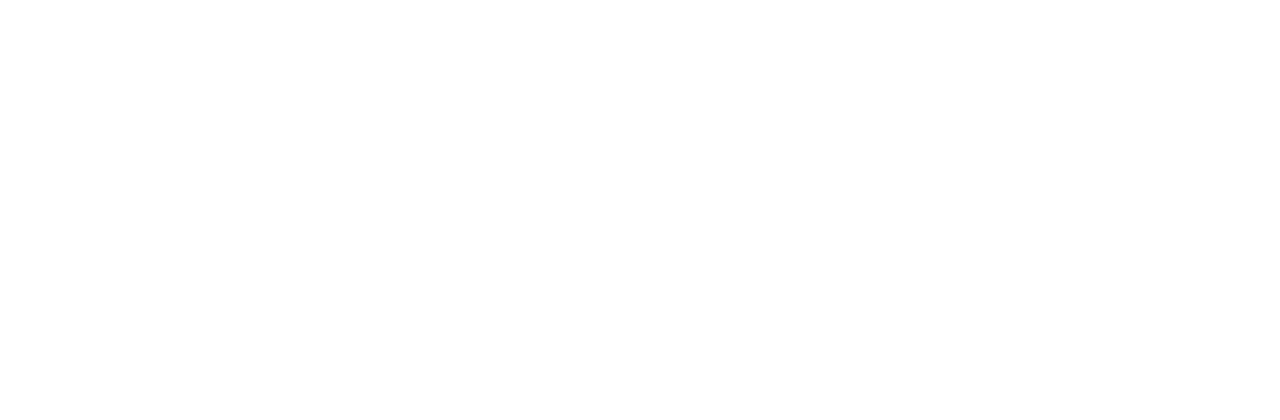
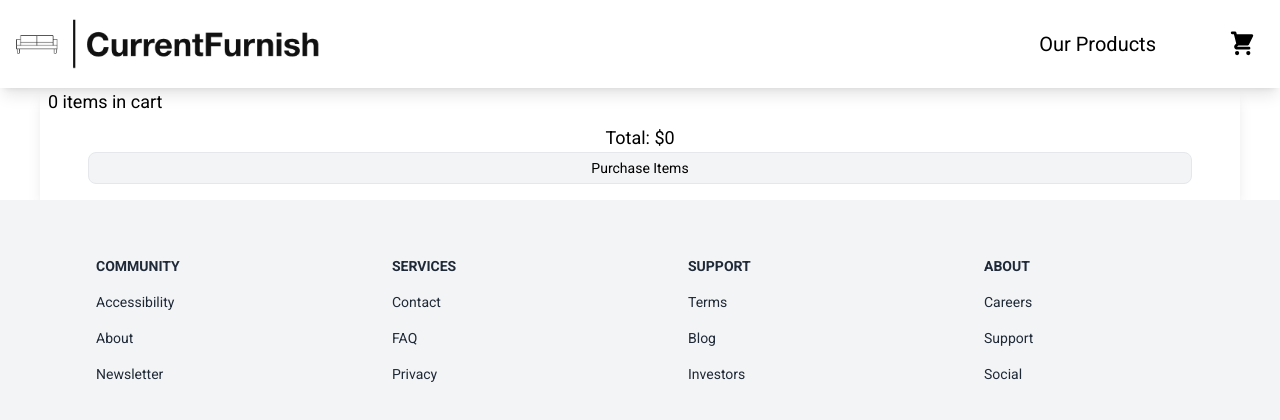
Before and after one commit to Aschrock11/ecommerce-site, a React (Vite) app: page /cart in a window 1280 px wide. Before the commit this address had no page. Shown: the top 420 px of the page. Built offline with nearby package versions, Linux system fonts and the light colour scheme.

Commit message:
added cart.jsx

```diff
--- a/src/App.jsx
+++ b/src/App.jsx
@@ -6,6 +6,7 @@
 import CartProvider from './Components/CartContext';
 import Success from './Components/Success';
 import Cancel from './Components/Cancel';
+import Cart from './Components/Cart';
 
 function App() {
   return (
@@ -18,6 +19,7 @@
         <Route path='item/:productId' element={<Detail />} />
         <Route path='/success' element={<Success />} />
         <Route path='/cancel' element={<Cancel />} />
+        <Route path='/cart' element={<Cart />} />
       </Routes>
     </CartProvider>
   );
--- /dev/null
+++ b/src/Components/Cart.jsx
@@ -0,0 +1,68 @@
+import React from 'react';
+import Footer from './Footer';
+import Header from './Header';
+import { useContext } from 'react';
+import { CartContext } from '../Components/CartContext';
+import CartProduct from './CartProduct';
+
+const Cart = () => {
+  const cart = useContext(CartContext);
+  const productsCount = cart.items.reduce(
+    (sum, product) => sum + product.quantity,
+    0
+  );
+  const checkout = async () => {
+    await fetch('http://localhost:4000/checkout', {
+      method: 'POST',
+      headers: {
+        'Content-Type': 'application/json',
+      },
+      body: JSON.stringify({ items: cart.items }),
+    })
+      .then((response) => {
+        return response.json();
+      })
+      .then((response) => {
+        if (response.url) {
+          window.location.assign(response.url);
+        }
+      });
+  };
+
+  return (
+    <div>
+      <Header />
+      <div className='mx-auto max-w-[1200px]'>
+        <div className='h-full w-full bg-white shadow-lg'>
+          <p className='ml-2 text-lg'>{`${productsCount} items in cart`}</p>
+          <div className='flex h-[78%] flex-col overflow-y-scroll'>
+            <div>
+              {cart.items.map((currentProduct, idx) => (
+                <CartProduct
+                  id={currentProduct.id}
+                  quantity={currentProduct.quantity}
+                  key={currentProduct.id}
+                />
+              ))}
+            </div>
+          </div>
+          <div className='flex flex-col items-center justify-center'>
+            <div className='mt-2 flex justify-center'>
+              <h1 className='text-lg'>{`Total: $${cart.getTotalCost()}`}</h1>
+            </div>
+            <button
+              className='mb-4 flex h-8 w-[92%] items-center justify-center rounded-lg border-[1px] border-gray-200 bg-gray-100 text-sm hover:shadow-lg active:bg-gray-200 active:text-gray-500'
+              onClick={checkout}
+            >
+              Purchase Items
+            </button>
+          </div>
+        </div>
+      </div>
+
+      <Footer />
+    </div>
+  );
+};
+
+export default Cart;
--- a/src/Components/Detail.jsx
+++ b/src/Components/Detail.jsx
@@ -24,12 +24,14 @@
       <div className='m-auto flex max-w-[1200px] flex-col md:flex-row'>
         <div className='m-6 flex items-center gap-4 text-2xl md:hidden'>
           <Link to={'/categories'}>
-            <ArrowLeftIcon className='h-6 w-6' />
+            <ArrowLeftIcon className='flex h-6 w-6' />
           </Link>
-
           <h1>{title}</h1>
         </div>
         <div className='md:w-2/3'>
+          <Link to={'/categories'}>
+            <ArrowLeftIcon className=' absolute ml-4 mt-4 h-8 w-8 cursor-default opacity-0 md:cursor-pointer md:opacity-100' />
+          </Link>
           <img className='w-full' src={img} alt={alt} />
         </div>
         <div className='flex flex-col justify-between bg-gray-50 md:w-1/3'>
--- a/src/Components/Header.jsx
+++ b/src/Components/Header.jsx
@@ -78,13 +78,16 @@
           <div className=' z-1 absolute top-0 left-0 flex h-screen w-full flex-col items-center justify-evenly bg-gray-200 bg-opacity-90 transition-transform sm:hidden'>
             <ul className=' mr-8 flex flex-col gap-24 text-center'>
               <li>
-                <Link to={'/categories/About'}>About</Link>
+                <Link to={'/'}>Home</Link>
+              </li>
+              <li>
+                <Link to={'/about'}>About</Link>
               </li>
               <li>
                 <Link to={'/categories'}>Our Products</Link>
               </li>
               <li>
-                <Link to={'/categories/Cart'}>Cart</Link>
+                <Link to={'/cart'}>Cart</Link>
               </li>
             </ul>
           </div>
--- a/src/Components/Success.jsx
+++ b/src/Components/Success.jsx
@@ -8,10 +8,15 @@
   return (
     <div>
       <Header />
-      <Link to={'/'}>
-        <ArrowLeftIcon className='h-6 w-6' />
-      </Link>
-      <h1>Thank you for completing your order!</h1>
+      <div className='m-6'>
+        <Link to={'/'}>
+          <ArrowLeftIcon className='h-6 w-6' />
+        </Link>
+      </div>
+
+      <div className='flex h-[200px] w-full items-center justify-center'>
+        <h1>Thank you for completing your order!</h1>
+      </div>
       <Footer />
     </div>
   );
```
